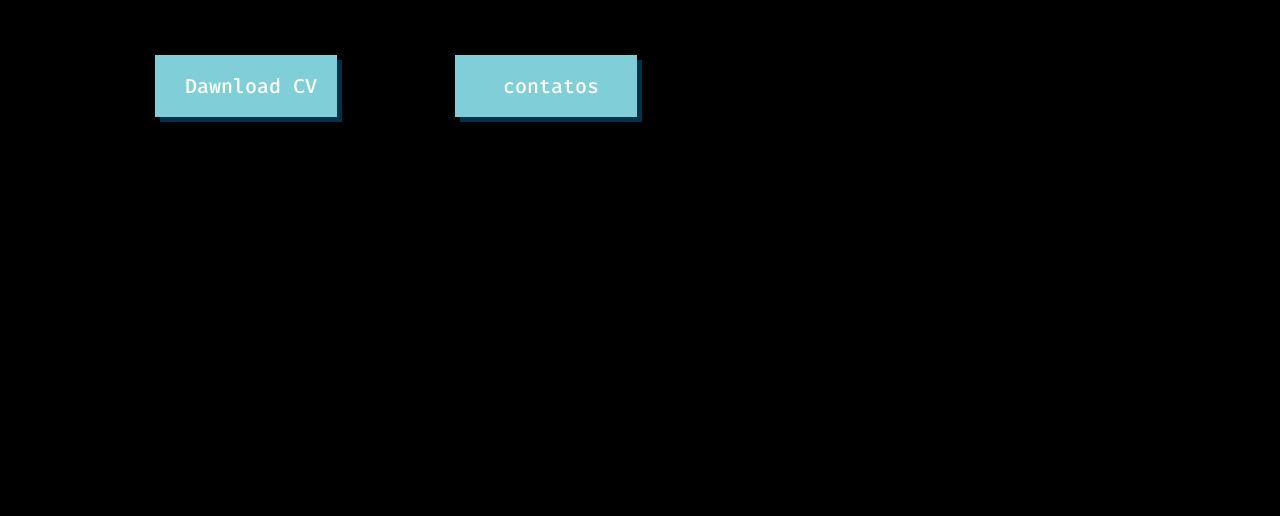
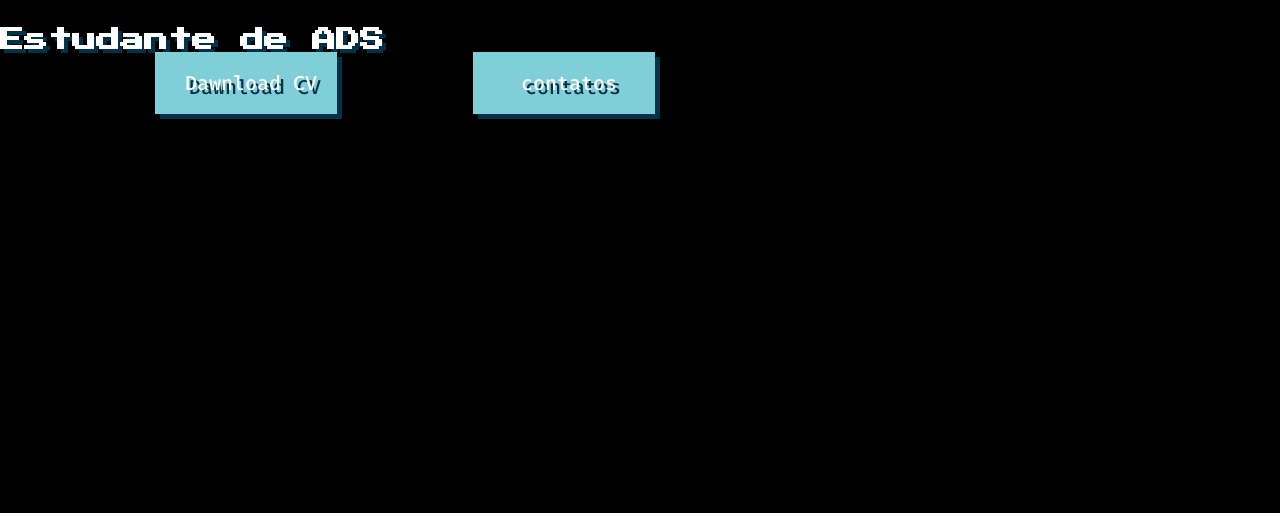
Before and after one commit to Guilherme0120/HTML_CSS, a plain HTML site: page index.html in a window 1280 px wide. Shown: the part 428-944 px from the top of the page. Drawn offline with Linux system fonts and the light colour scheme.

Commit message:
Update index.html

```diff
--- a/index.html
+++ b/index.html
@@ -9,6 +9,7 @@
     <link rel="stylesheet" href="css/reset.css">
     <link rel="stylesheet" href="css/index.css">
     <link rel="stylesheet" href="css/components/title.css">
+    <link rel="stylesheet" href="css/components/subtitle.css">
 
 </head>
 <body>
```
